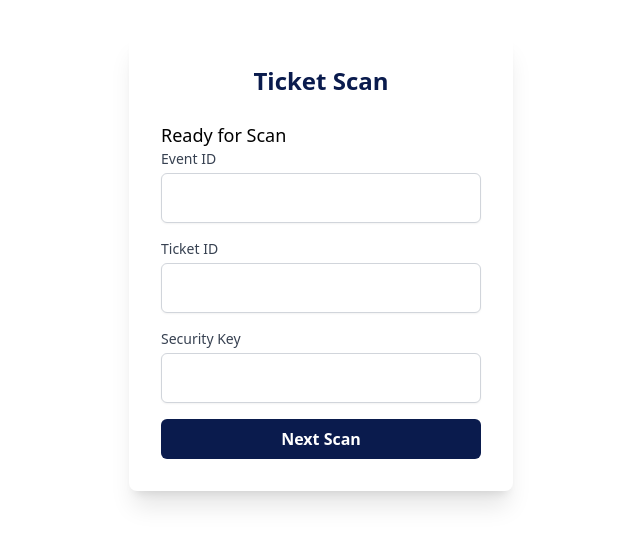
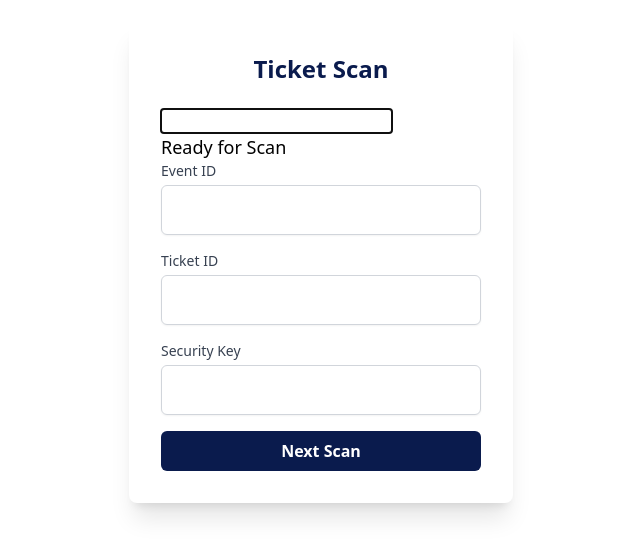
Before and after one commit to bivekk51/ticketui, a Next.js app: page /ticketscan in a window 1280 px wide. Shown: the part 138-694 px from the top of the page, without its empty margins (319-959 px from the left). Built offline with nearby package versions, Linux system fonts and the light colour scheme; no server answers; sample sign-in values are in the browser's storage.

Commit message:
testing by keeping input field visible

```diff
--- a/src/app/(pages)/ticketscan/page.tsx
+++ b/src/app/(pages)/ticketscan/page.tsx
@@ -132,10 +132,7 @@ export default function TicketScan() {
                     id="qrInput"
                     type="text"
                     onChange={handleChange}
-                    style={{
-                        position: 'absolute',
-                        left: '-9999px',
-                    }}
+
                     autoFocus
                     value={scannedUrl}
                     disabled={!canScan}
```
